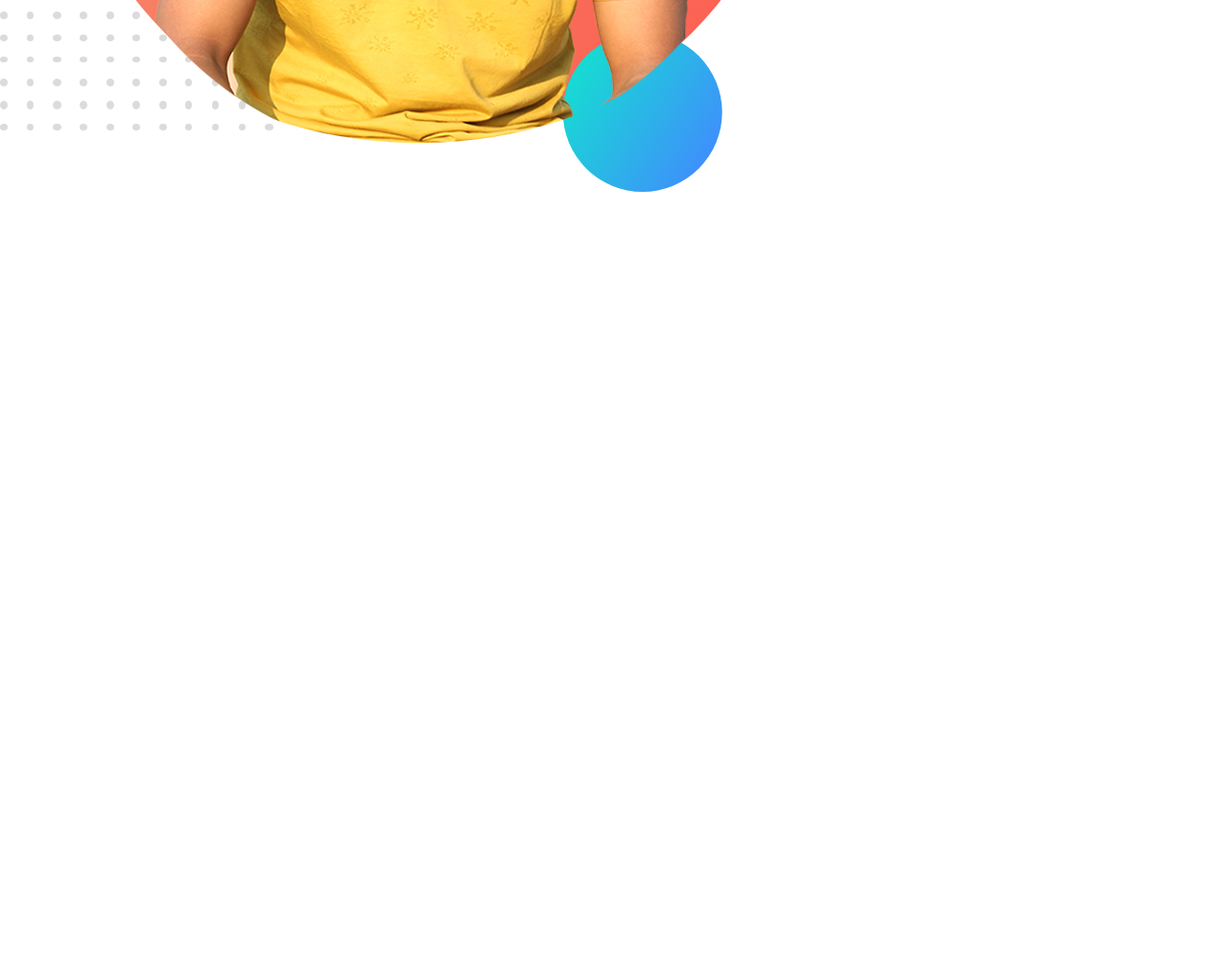
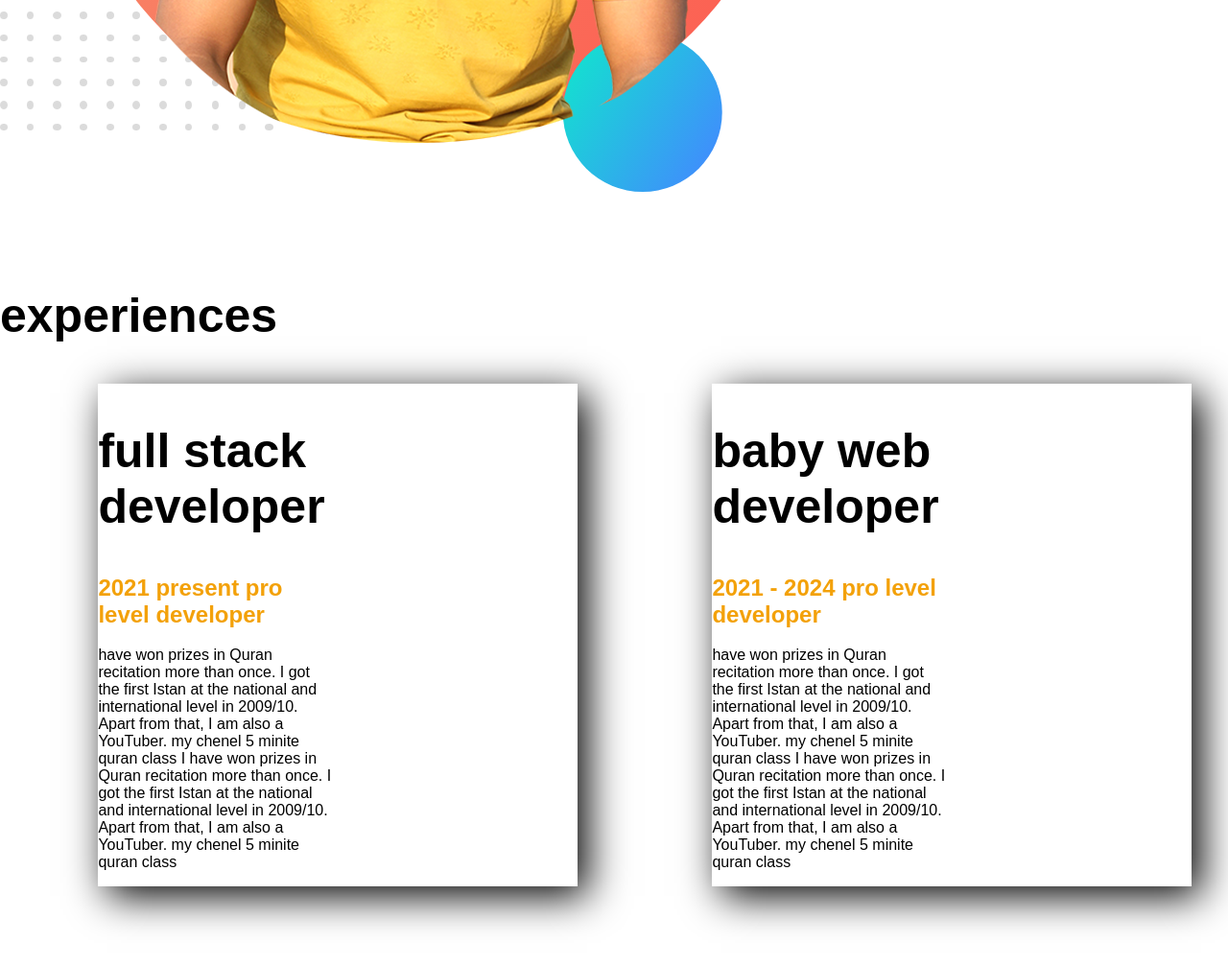
Before and after one commit to mosharrafho/debeloper-mosharraf-hossain, a plain HTML site: page index.html in a window 1280 px wide. Shown: the part 1419-2425 px from the top of the page at 96% size. Before the commit the page ends 1719 px from the top, so only its background shows below. Drawn offline with Linux system fonts and the light colour scheme.

Commit message:
balolage na

```diff
--- a/index.html
+++ b/index.html
@@ -17,7 +17,7 @@
 </head>
 
 <body>
-    <section class="top-battom">
+    <section class="top-battom flexible">
         <div class="half-width">
             <h1>welcome to</h1>
             <h1> <span class="color">mosharraf</span> world !</h1>
@@ -38,7 +38,7 @@
 
     </section>
 
-    <section class="dream-big" <div class="half-width">
+    <section class="dream-big flexible" <div class="half-width">
 
         <img src="image/web pic.png" </div>
 
@@ -58,6 +58,57 @@
 
     </section>
 
+    <section class="experience area item">
+
+
+        <h1>experiences</h1>
+
+
+
+
+        <div class="flexible">
+            <div class="exxitem">
+                <h1> full stack developer</h1>
+                <h2 class="colorlal">2021 present pro level developer</h2>
+                <p> have won prizes in Quran recitation more than once. I got the first Istan at the national and
+                    international
+                    level in 2009/10. Apart from that, I am also a YouTuber. my chenel 5 minite quran class I have won
+                    prizes in Quran recitation more than once. I got the first Istan at the national and
+                    international
+                    level in 2009/10. Apart from that, I am also a YouTuber. my chenel 5 minite quran class
+                </p>
+
+
+            </div>
+
+
+
+
+            <div class="exxitem">
+                <h1>baby web developer</h1>
+                <h2 class="colorlal">2021 - 2024 pro level developer </h2>
+                <p> have won prizes in Quran recitation more than once. I got the first Istan at the national and
+                    international
+                    level in 2009/10. Apart from that, I am also a YouTuber. my chenel 5 minite quran class I have won
+                    prizes in Quran recitation more than once. I got the first Istan at the national and
+                    international
+                    level in 2009/10. Apart from that, I am also a YouTuber. my chenel 5 minite quran class
+                </p>
+
+
+            </div>
+        </div>
+
+
+
+
+
+
+
+
+
+    </section>
+
 
 
 </body>
--- a/style.css
+++ b/style.css
@@ -12,7 +12,7 @@ h1{
 
     color: darkorange;
 }
-section{
+.flexible{
     display: flex;
 margin-bottom: 100px;
 
@@ -52,3 +52,15 @@ font-weight: 900;
         background-repeat: no-repeat;
        background-position:right ;
     }
+    .colorlal{
+
+        color: rgb(243, 161, 9);
+    }
+    .exxitem{
+margin-left: 8%;
+margin-right: 3%;
+padding-right: 20%;
+
+        box-shadow: 10px 10px 40px;
+        width:40%
+    }
```
